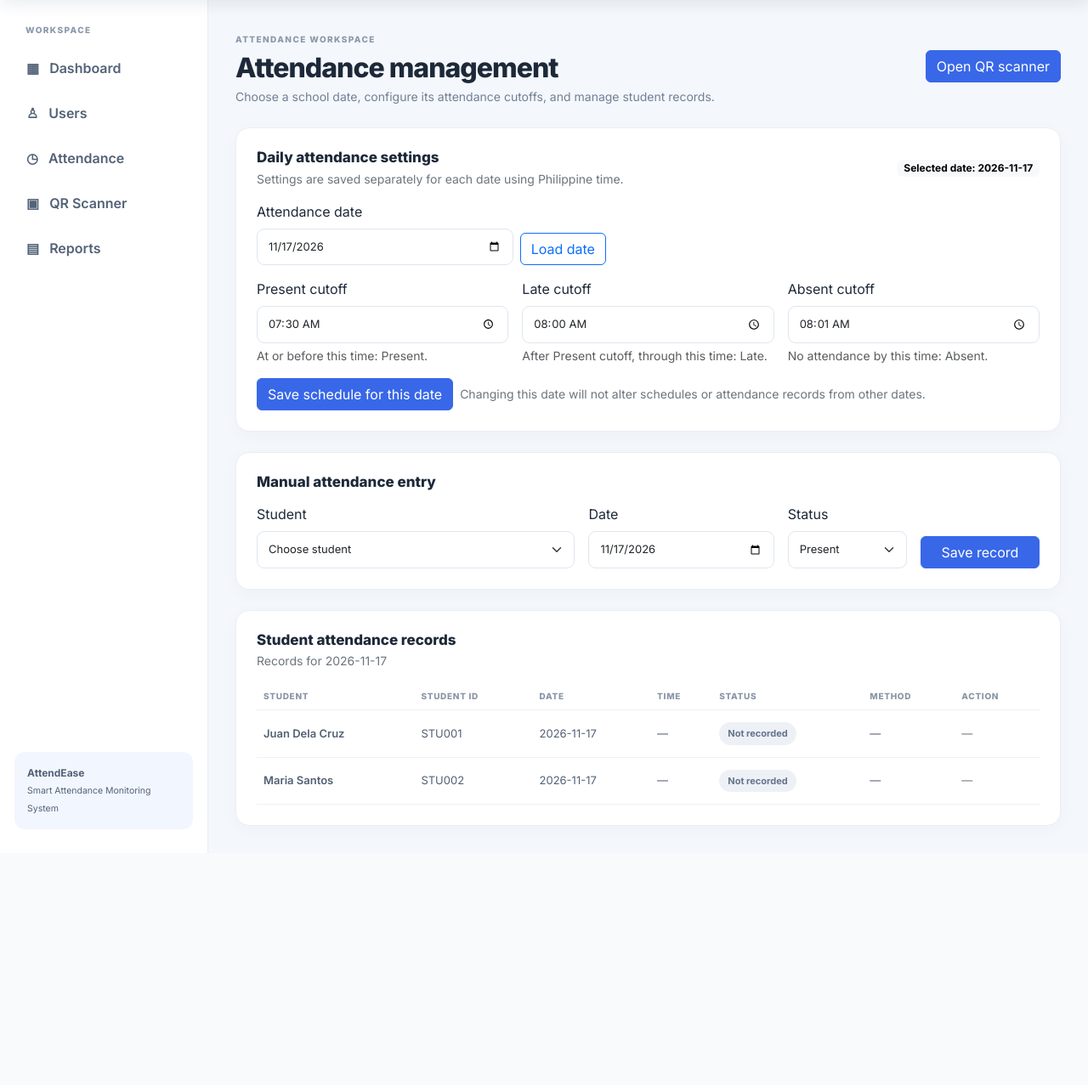
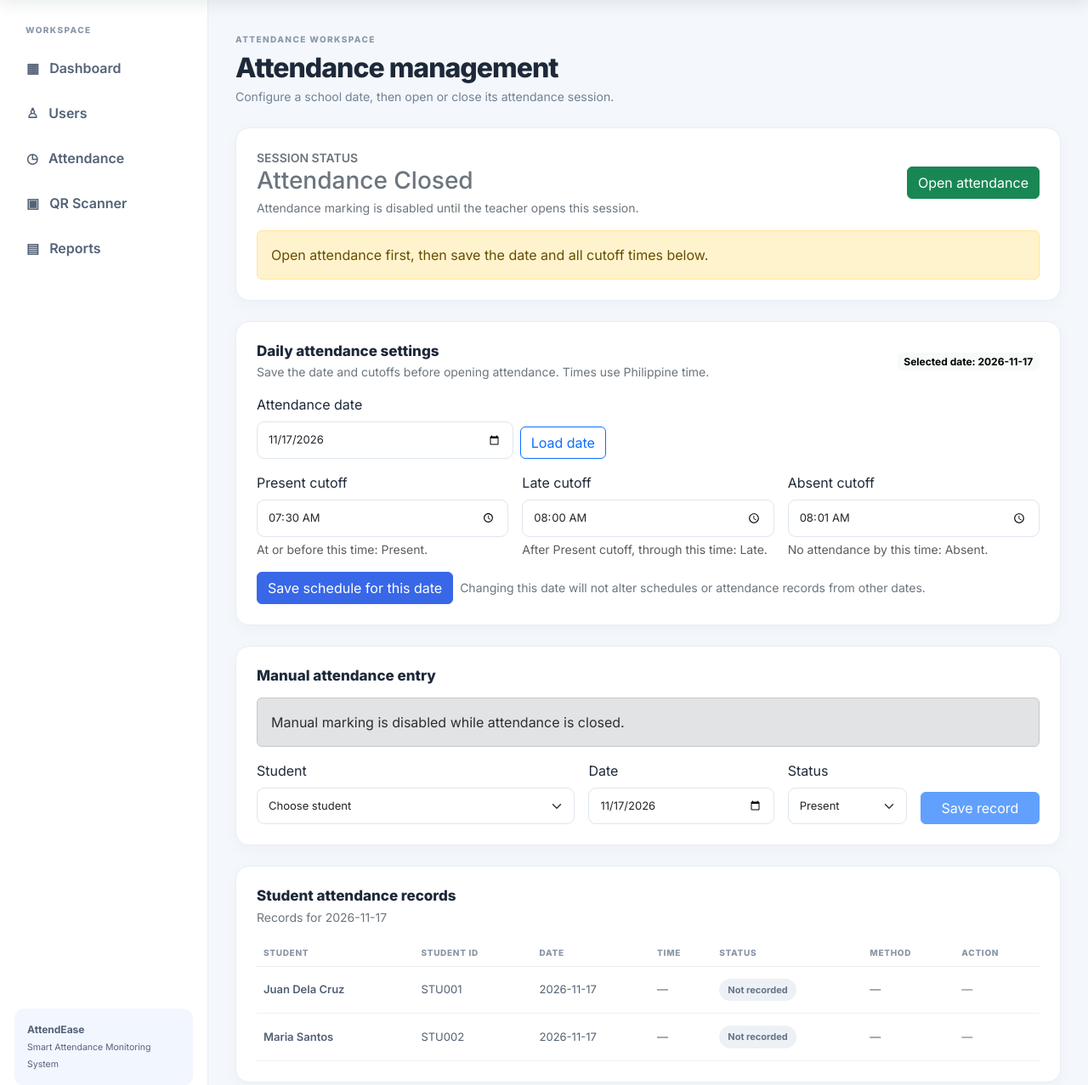
Before and after one commit to emsterjohn/attendease, a Flask app: page /attendance in a window 1280 px wide. Shown: the part 68-1345 px from the top of the page at 85% size. Before the commit the page ends 1072 px from the top, so only its background shows below. Run offline with Flask 3, Linux system fonts and the light colour scheme; the visitor is signed in with stand-in values (Sample User, id 1); data comes from the database, SQL or seed files in the repository; data that the repository does not hold is empty.

Commit message:
Add teacher-controlled attendance sessions
Require teachers to open and configure attendance before marking. Allow students to hide their own absent entries without changing official staff records.

```diff
--- a/app.py
+++ b/app.py
@@ -36,7 +36,7 @@ def school_now():
 
 
 def get_schedule(db=None, attendance_date=None):
-    """Return the cutoff settings saved for one school date."""
+    """Return a schedule only when a teacher saved one for this date."""
     own_connection = db is None
     connection = db or get_db()
     target_date = attendance_date or school_now().date().isoformat()
@@ -46,20 +46,18 @@ def get_schedule(db=None, attendance_date=None):
                FROM attendance_schedules WHERE attendance_date=?""",
             (target_date,)
         ).fetchone()
-        if row:
-            return dict(row)
-        # Keep the old prototype's saved schedule as a migration fallback.
-        legacy = connection.execute(
-            "SELECT present_cutoff, late_cutoff, absent_cutoff FROM attendance_schedule WHERE id=1"
-        ).fetchone()
-        return dict(legacy) if legacy else {
-            "present_cutoff": DEFAULT_PRESENT_CUTOFF,
-            "late_cutoff": DEFAULT_LATE_CUTOFF,
-            "absent_cutoff": DEFAULT_ABSENT_CUTOFF,
-        }
+        return dict(row) if row else None
     finally:
         if own_connection:
             connection.close()
+
+
+def get_attendance_session(db, attendance_date):
+    row = db.execute(
+        "SELECT status FROM attendance_sessions WHERE attendance_date=?",
+        (attendance_date,)
+    ).fetchone()
+    return row["status"] if row else "Closed"
 
 
 def process_daily_absences():
@@ -71,7 +69,11 @@ def process_daily_absences():
     now = school_now()
     today = now.date().isoformat()
     with get_db() as db:
+        if get_attendance_session(db, today) != "Open":
+            return 0
         schedule = get_schedule(db, today)
+        if not schedule:
+            return 0
         cutoff = time.fromisoformat(schedule["absent_cutoff"])
         if now.time().replace(tzinfo=None) < cutoff:
             return 0
@@ -142,6 +144,20 @@ def init_db():
             absent_cutoff TEXT NOT NULL,
             updated_by INTEGER REFERENCES users(id) ON DELETE SET NULL,
             updated_at TEXT NOT NULL
+        );
+        CREATE TABLE IF NOT EXISTS attendance_sessions (
+            attendance_date TEXT PRIMARY KEY,
+            status TEXT NOT NULL DEFAULT 'Closed' CHECK(status IN ('Open','Closed')),
+            opened_by INTEGER REFERENCES users(id) ON DELETE SET NULL,
+            opened_at TEXT,
+            closed_by INTEGER REFERENCES users(id) ON DELETE SET NULL,
+            closed_at TEXT
+        );
+        CREATE TABLE IF NOT EXISTS student_hidden_absences (
+            student_id INTEGER NOT NULL REFERENCES users(id) ON DELETE CASCADE,
+            attendance_id INTEGER NOT NULL REFERENCES attendance(id) ON DELETE CASCADE,
+            hidden_at TEXT NOT NULL,
+            PRIMARY KEY(student_id, attendance_id)
         );
         """)
         db.execute(
@@ -268,7 +284,11 @@ def record_attendance(user, method):
     now = school_now()
     today = now.date().isoformat()
     with get_db() as db:
-        schedule = get_schedule(db)
+        if get_attendance_session(db, today) != "Open":
+            return False, "Attendance is currently closed by the teacher.", None
+        schedule = get_schedule(db, today)
+    if not schedule:
+        return False, "The teacher has not configured attendance for today.", None
     status = attendance_status(now.time().replace(tzinfo=None), schedule)
     if status is None:
         return False, "The attendance cutoff has passed. Please contact a teacher for manual attendance.", None
@@ -389,8 +409,12 @@ def dashboard():
                 absent=absent, not_recorded=not_recorded, recent=recent
             )
         mine = db.execute(
-            """SELECT * FROM attendance WHERE user_id=?
-            ORDER BY attendance_date DESC LIMIT 30""", (user["id"],)
+            """SELECT a.* FROM attendance a
+            WHERE a.user_id=? AND NOT EXISTS (
+                SELECT 1 FROM student_hidden_absences h
+                WHERE h.student_id=a.user_id AND h.attendance_id=a.id
+            )
+            ORDER BY a.attendance_date DESC LIMIT 30""", (user["id"],)
         ).fetchall()
         counts = {s: sum(r["status"] == s for r in mine)
                   for s in ("Present", "Late", "Absent")}
@@ -403,10 +427,35 @@ def profile():
     user = get_current_user()
     with get_db() as db:
         records = db.execute(
-            """SELECT * FROM attendance WHERE user_id=?
-            ORDER BY attendance_date DESC LIMIT 30""", (user["id"],)
+            """SELECT a.* FROM attendance a
+            WHERE a.user_id=? AND NOT EXISTS (
+                SELECT 1 FROM student_hidden_absences h
+                WHERE h.student_id=a.user_id AND h.attendance_id=a.id
+            )
+            ORDER BY a.attendance_date DESC LIMIT 30""", (user["id"],)
         ).fetchall()
     return render_template("profile.html", user=user, records=records)
+
+
+@app.route("/profile/attendance/<int:record_id>/hide", methods=["POST"])
+@roles_required("student")
+def hide_own_absence(record_id):
+    user = get_current_user()
+    with get_db() as db:
+        record = db.execute(
+            "SELECT id FROM attendance WHERE id=? AND user_id=? AND status='Absent'",
+            (record_id, user["id"])
+        ).fetchone()
+        if not record:
+            flash("Only your own Absent records can be hidden.", "warning")
+            return redirect(url_for("profile"))
+        db.execute(
+            """INSERT OR IGNORE INTO student_hidden_absences
+               (student_id, attendance_id, hidden_at) VALUES (?, ?, ?)""",
+            (user["id"], record_id, school_now().isoformat(timespec="seconds"))
+        )
+    flash("Absent record hidden from your personal dashboard only.", "success")
+    return redirect(url_for("profile"))
 
 
 @app.route("/users")
@@ -494,8 +543,18 @@ def attendance():
             "SELECT id, student_id, full_name FROM users WHERE role='student' ORDER BY full_name"
         ).fetchall()
         schedule = get_schedule(db, selected_date)
+        session_status = get_attendance_session(db, selected_date)
+        schedule_saved = schedule is not None
+        if not schedule:
+            schedule = {
+                "present_cutoff": DEFAULT_PRESENT_CUTOFF,
+                "late_cutoff": DEFAULT_LATE_CUTOFF,
+                "absent_cutoff": DEFAULT_ABSENT_CUTOFF,
+            }
     return render_template("attendance.html", records=rows, students=student_rows,
-                           selected_date=selected_date, schedule=schedule)
+                           selected_date=selected_date, schedule=schedule,
+                           schedule_saved=schedule_saved, session_status=session_status,
+                           is_today=(selected_date == school_now().date().isoformat()))
 
 
 @app.route("/attendance/schedule", methods=["POST"])
@@ -533,7 +592,54 @@ def save_attendance_schedule():
             (selected_date, values["present_cutoff"], values["late_cutoff"],
              values["absent_cutoff"], session.get("user_id"), changed_at)
         )
-    flash(f"Attendance schedule saved for {selected_date}. Previous dates remain unchanged.", "success")
+    flash(f"Attendance schedule saved for {selected_date}. You can now open this date's session.", "success")
+    return redirect(url_for("attendance", date=selected_date))
+
+
+@app.route("/attendance/session/open", methods=["POST"])
+@roles_required("admin", "teacher")
+def open_attendance_session():
+    selected_date = request.form.get("attendance_date", "").strip()
+    try:
+        date.fromisoformat(selected_date)
+    except ValueError:
+        abort(400)
+    if selected_date != school_now().date().isoformat():
+        flash("A session can only be opened on its scheduled school date. You may configure future dates in advance.", "warning")
+        return redirect(url_for("attendance", date=selected_date))
+    with get_db() as db:
+        db.execute(
+            """INSERT INTO attendance_sessions
+               (attendance_date, status, opened_by, opened_at, closed_by, closed_at)
+               VALUES (?, 'Open', ?, ?, NULL, NULL)
+               ON CONFLICT(attendance_date) DO UPDATE SET
+                 status='Open', opened_by=excluded.opened_by,
+                 opened_at=excluded.opened_at, closed_by=NULL, closed_at=NULL""",
+            (selected_date, session.get("user_id"), school_now().isoformat(timespec="seconds"))
+        )
+    flash("Attendance is now OPEN. QR scanning and attendance marking are enabled.", "success")
+    return redirect(url_for("attendance", date=selected_date))
+
+
+@app.route("/attendance/session/close", methods=["POST"])
+@roles_required("admin", "teacher")
+def close_attendance_session():
+    selected_date = request.form.get("attendance_date", "").strip()
+    try:
+        date.fromisoformat(selected_date)
+    except ValueError:
+        abort(400)
+    with get_db() as db:
+        db.execute(
+            """INSERT INTO attendance_sessions
+               (attendance_date, status, closed_by, closed_at)
+               VALUES (?, 'Closed', ?, ?)
+               ON CONFLICT(attendance_date) DO UPDATE SET
+                 status='Closed', closed_by=excluded.closed_by,
+                 closed_at=excluded.closed_at""",
+            (selected_date, session.get("user_id"), school_now().isoformat(timespec="seconds"))
+        )
+    flash("Attendance is now CLOSED. Further QR and manual marking are blocked.", "info")
     return redirect(url_for("attendance", date=selected_date))
 
 
@@ -552,22 +658,6 @@ def student_profile(user_id):
             (user_id,)
         ).fetchall()
     return render_template("student_profile.html", student=student, records=records)
-
-
-@app.route("/users/<int:user_id>/attendance/<int:record_id>/remove-absence", methods=["POST"])
-@roles_required("admin", "teacher")
-def remove_student_absence(user_id, record_id):
-    with get_db() as db:
-        cursor = db.execute(
-            """DELETE FROM attendance WHERE id=? AND user_id=? AND status='Absent'
-               AND user_id IN (SELECT id FROM users WHERE role='student')""",
-            (record_id, user_id)
-        )
-    if cursor.rowcount:
-        flash("Absent record removed. Student and staff dashboards now reflect the change.", "success")
-    else:
-        flash("Only an existing Absent record can be removed.", "warning")
-    return redirect(url_for("student_profile", user_id=user_id))
 
 
 @app.route("/attendance/<int:record_id>/delete", methods=["POST"])
@@ -592,6 +682,9 @@ def manual_attendance():
     if status not in ("Present", "Late", "Absent"):
         abort(400)
     with get_db() as db:
+        if get_attendance_session(db, selected_date) != "Open" or not get_schedule(db, selected_date):
+            flash("Open attendance and save a schedule for this date before marking attendance.", "danger")
+            return redirect(url_for("attendance", date=selected_date))
         student = db.execute(
             "SELECT id FROM users WHERE id=? AND role='student'", (user_id,)
         ).fetchone()
@@ -639,8 +732,18 @@ def scheduled_absence_task():
 @app.route("/scan")
 @roles_required("admin", "teacher")
 def scan():
+    today = school_now().date().isoformat()
     process_daily_absences()
-    return render_template("scan.html", schedule=get_schedule())
+    with get_db() as db:
+        schedule = get_schedule(db, today)
+        session_open = get_attendance_session(db, today) == "Open" and schedule is not None
+    if not schedule:
+        schedule = {
+            "present_cutoff": DEFAULT_PRESENT_CUTOFF,
+            "late_cutoff": DEFAULT_LATE_CUTOFF,
+            "absent_cutoff": DEFAULT_ABSENT_CUTOFF,
+        }
+    return render_template("scan.html", schedule=schedule, session_open=session_open)
 
 
 @app.route("/api/scan/preview", methods=["POST"])
@@ -650,6 +753,10 @@ def api_scan_preview():
     token = str(payload.get("token", "")).strip()
     if not token:
         return {"ok": False, "message": "No QR token was received."}, 400
+    today = school_now().date().isoformat()
+    with get_db() as db:
+        if get_attendance_session(db, today) != "Open" or not get_schedule(db, today):
+            return {"ok": False, "message": "Attendance is closed or has not been configured by the teacher."}, 403
     process_daily_absences()
     with get_db() as db:
         student = db.execute(
@@ -678,7 +785,10 @@ def api_scan():
     token = str(payload.get("token", "")).strip()
     if not token:
         return {"ok": False, "message": "No QR token was received."}, 400
+    today = school_now().date().isoformat()
     with get_db() as db:
+        if get_attendance_session(db, today) != "Open" or not get_schedule(db, today):
+            return {"ok": False, "message": "Attendance is closed or has not been configured by the teacher."}, 403
         student = db.execute(
             "SELECT * FROM users WHERE qr_token=? AND role='student'", (token,)
         ).fetchone()
--- a/templates/attendance.html
+++ b/templates/attendance.html
@@ -2,12 +2,19 @@
 {% block title %}Attendance Management · AttendEase{% endblock %}
 {% block content %}
 <div class="page-heading">
-  <div><span class="eyebrow">ATTENDANCE WORKSPACE</span><h1>Attendance management</h1><p>Choose a school date, configure its attendance cutoffs, and manage student records.</p></div>
-  <a class="btn btn-primary" href="{{ url_for('scan') }}">Open QR scanner</a>
+  <div><span class="eyebrow">ATTENDANCE WORKSPACE</span><h1>Attendance management</h1><p>Configure a school date, then open or close its attendance session.</p></div>
+  {% if session_status == 'Open' and is_today %}<a class="btn btn-primary" href="{{ url_for('scan') }}">Open QR scanner</a>{% endif %}
+</div>
+<div class="content-card mb-4">
+  <div class="d-flex flex-wrap justify-content-between align-items-center gap-3">
+    <div><div class="small text-secondary fw-semibold">SESSION STATUS</div><div class="h3 mb-1">{% if session_status == 'Open' %}<span class="text-success">Attendance Open</span>{% else %}<span class="text-secondary">Attendance Closed</span>{% endif %}</div><p class="small text-secondary mb-0">{% if session_status == 'Open' and schedule_saved %}Session is open. Attendance can now be tracked for this date.{% elif session_status == 'Open' %}Session setup is open. Save the date and cutoff times below to enable attendance marking.{% else %}Attendance marking is disabled until the teacher opens this session.{% endif %}</p></div>
+    <div>{% if session_status == 'Open' %}<form method="post" action="{{ url_for('close_attendance_session') }}" onsubmit="return confirm('Close attendance for this date?')"><input type="hidden" name="attendance_date" value="{{ selected_date }}"><button class="btn btn-outline-danger">Close attendance</button></form>{% else %}<form method="post" action="{{ url_for('open_attendance_session') }}" onsubmit="return confirm('Open attendance for this date?')"><input type="hidden" name="attendance_date" value="{{ selected_date }}"><button class="btn btn-success" {% if not is_today %}disabled{% endif %}>Open attendance</button></form>{% endif %}</div>
+  </div>
+  {% if not schedule_saved %}<div class="alert alert-warning mt-3 mb-0">{% if session_status == 'Open' %}Attendance is open for setup, but marking remains blocked until all cutoff times are saved.{% else %}Open attendance first, then save the date and all cutoff times below.{% endif %}</div>{% elif not is_today and session_status != 'Open' %}<div class="small text-secondary mt-2">You can prepare this schedule in advance. The session can be opened on its scheduled date.</div>{% endif %}
 </div>
 <div class="content-card mb-4">
   <div class="d-flex flex-wrap justify-content-between align-items-center gap-2 mb-3">
-    <div><h2 class="section-title mb-1">Daily attendance settings</h2><p class="small text-secondary mb-0">Settings are saved separately for each date using Philippine time.</p></div>
+    <div><h2 class="section-title mb-1">Daily attendance settings</h2><p class="small text-secondary mb-0">Save the date and cutoffs before opening attendance. Times use Philippine time.</p></div>
     <span class="badge text-bg-light">Selected date: {{ selected_date }}</span>
   </div>
   <form method="get" action="{{ url_for('attendance') }}" class="row g-2 align-items-end mb-3">
@@ -24,11 +31,12 @@
 </div>
 <div class="content-card mb-4">
   <h2 class="section-title mb-3">Manual attendance entry</h2>
+  {% if session_status != 'Open' %}<div class="alert alert-secondary">Manual marking is disabled while attendance is closed.</div>{% endif %}
   <form method="post" action="{{ url_for('manual_attendance') }}" class="row g-3 align-items-end">
     <div class="col-md-5"><label class="form-label">Student</label><select class="form-select" name="user_id" required><option value="">Choose student</option>{% for s in students %}<option value="{{ s.id }}">{{ s.student_id }} — {{ s.full_name }}</option>{% endfor %}</select></div>
     <div class="col-md-3"><label class="form-label">Date</label><input class="form-control" type="date" name="attendance_date" value="{{ selected_date }}" required></div>
     <div class="col-md-2"><label class="form-label">Status</label><select class="form-select" name="status"><option>Present</option><option>Late</option><option>Absent</option></select></div>
-    <div class="col-md-2"><button class="btn btn-primary w-100">Save record</button></div>
+    <div class="col-md-2"><button class="btn btn-primary w-100" {% if session_status != 'Open' or not schedule_saved %}disabled{% endif %}>Save record</button></div>
   </form>
 </div>
 <div class="content-card">
--- a/templates/scan.html
+++ b/templates/scan.html
@@ -3,6 +3,9 @@
 {% block content %}
 <div class="page-heading"><div><span class="eyebrow">QUICK CHECK-IN</span><h1>QR attendance scanner</h1><p>Scan a student's QR code. Verify the student's identity before saving attendance.</p></div></div>
 <div class="content-card scanner-card">
+  {% if not session_open %}
+  <div class="alert alert-warning mb-0"><h2 class="h5">Attendance is closed</h2><p class="mb-0">The teacher must save today's date and cutoff times, then open the attendance session before QR scanning can begin.</p></div>
+  {% else %}
   <div class="d-flex flex-wrap gap-2 justify-content-center mb-3">
     <button type="button" id="rotate-camera" class="btn btn-outline-primary"><span aria-hidden="true">↻</span> Rotate camera view</button>
   </div>
@@ -22,9 +25,12 @@
       <button type="button" id="cancel-scan" class="btn btn-outline-secondary">Cancel scan</button>
     </div>
   </section>
+  {% endif %}
 </div>
 {% endblock %}
 {% block scripts %}
+{% if session_open %}
 <script src="https://unpkg.com/html5-qrcode@2.3.8/html5-qrcode.min.js"></script>
 <script src="{{ url_for('static', filename='js/qr-scanner.js') }}"></script>
+{% endif %}
 {% endblock %}
```
Also changed, not shown: templates/profile.html (+4 -4 lines), templates/student_profile.html (+4 -4 lines).
